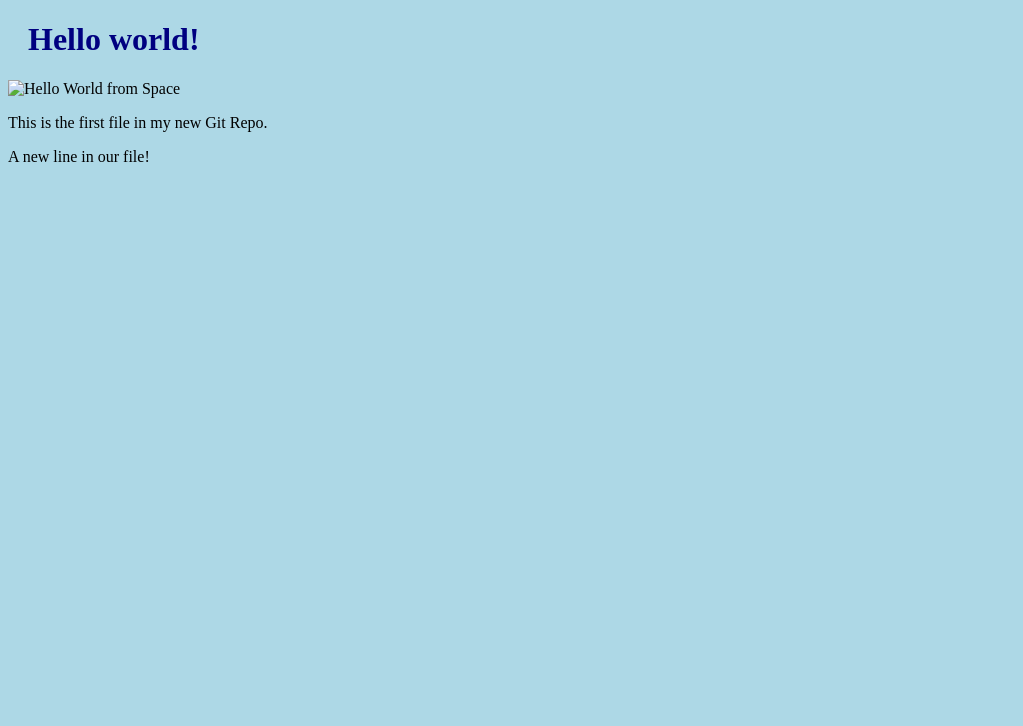
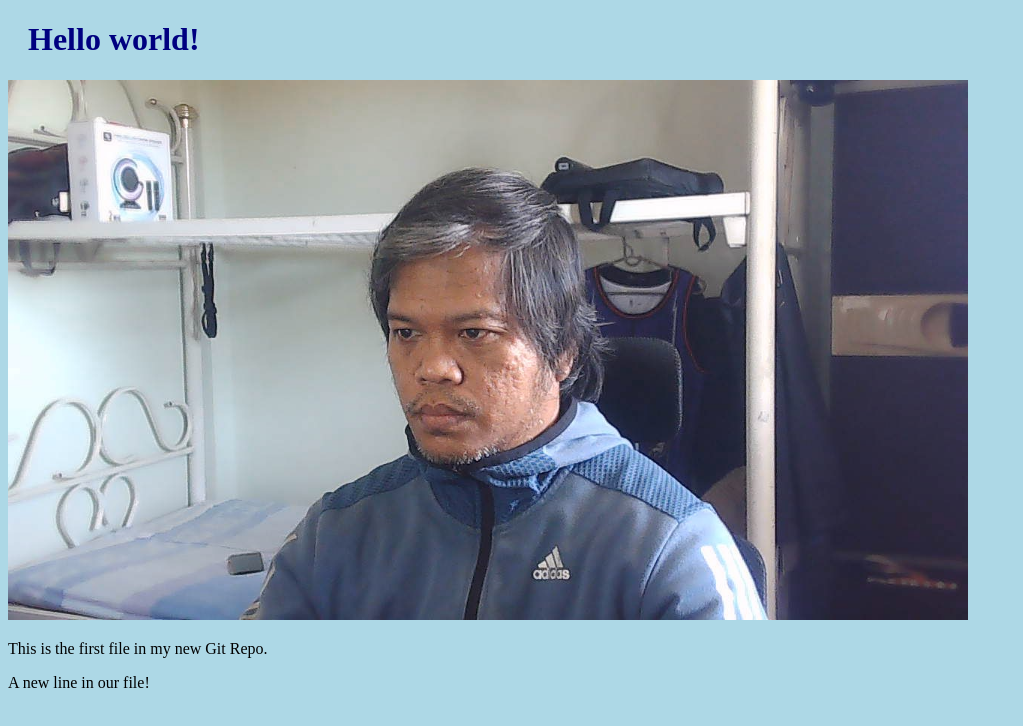
Before and after one commit to jaimewilliam06/Hello-World, a plain HTML site: page index.html in a window 1280 px wide. Shown: the whole page, without its empty margins (0-1023 px from the left). Drawn offline with Linux system fonts and the light colour scheme.

Commit message:
Add image

```diff
--- a/index.html
+++ b/index.html
@@ -7,7 +7,7 @@
 <body>
 
 <h1>Hello world!</h1>
-<div><img src="img_hello_world.jpg" alt="Hello World from Space"
+<div><img src="WIN_20241121_10_10_54_Pro.jpg" alt="Hello World from Space"
 style="width:100%;max-width:960px"></div>
 <p>This is the first file in my new Git Repo.</p>
 <p>A new line in our file!</p>
```
Also changed, not shown: WIN_20241121_10_10_54_Pro.jpg (added).
